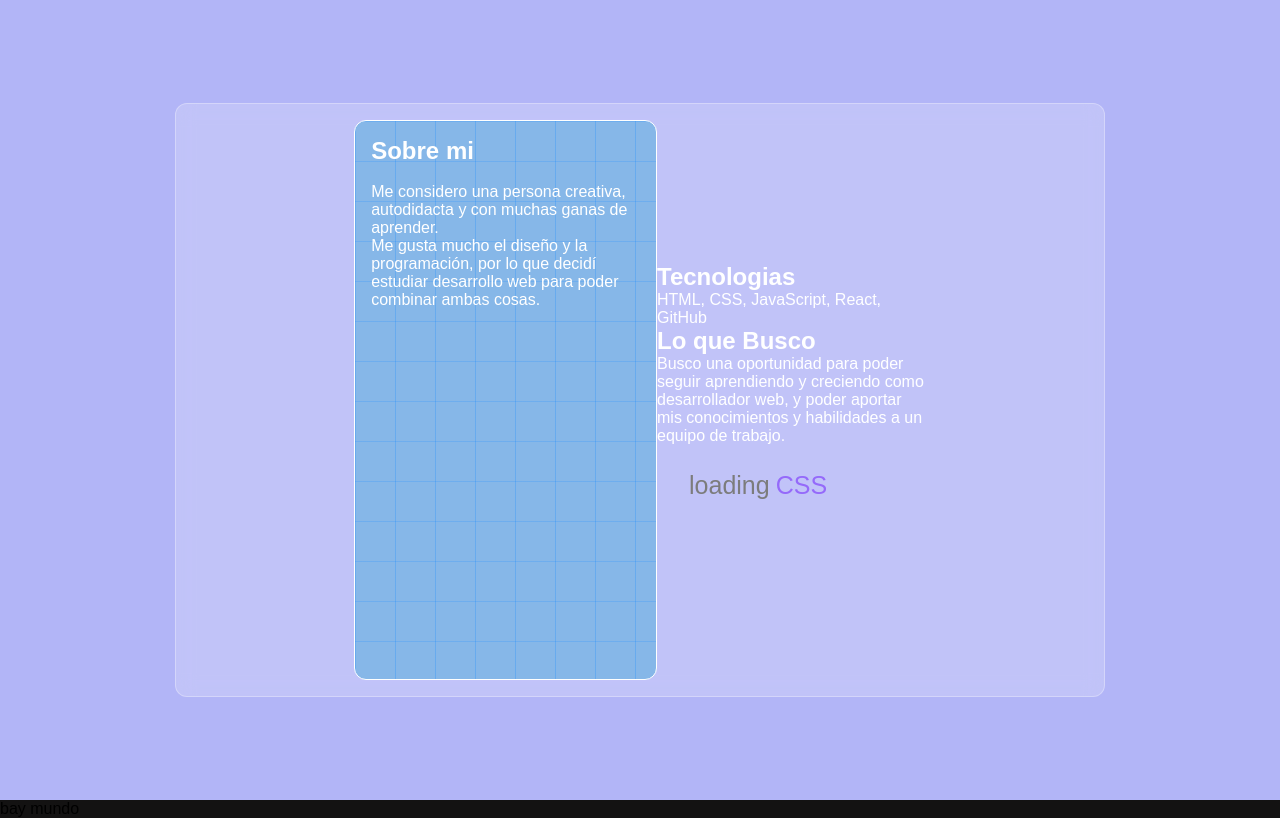
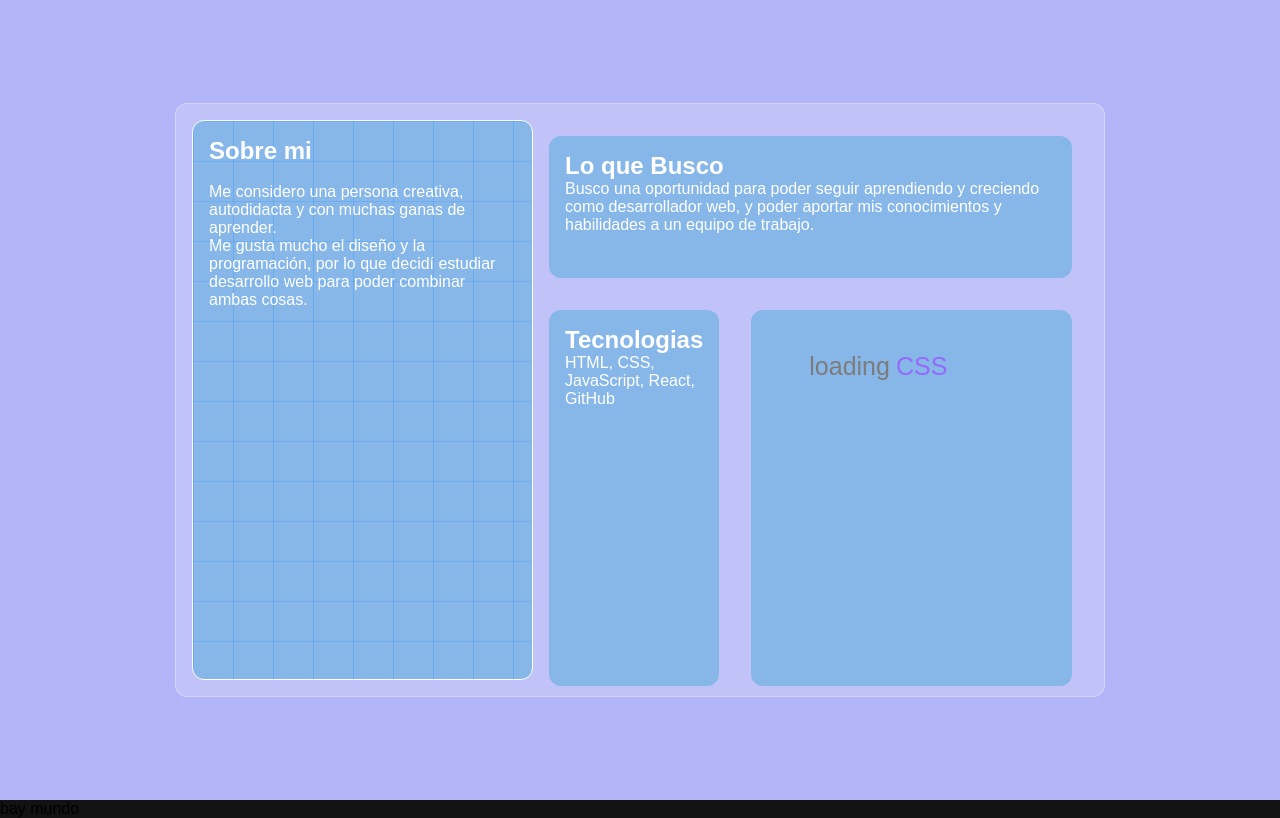
Before and after one commit to Fool-Nl/proyecto-graficacion, a plain HTML site: page views/index.html in a window 1280 px wide. Shown: the part 800-1618 px from the top of the page. Drawn offline with Linux system fonts and the light colour scheme; a web font is replaced by a local one.

Commit message:
finished grid

```diff
--- a/styles/styleHabilidades.css
+++ b/styles/styleHabilidades.css
@@ -39,7 +39,6 @@
 
 .habilidades-card-sobre-mi{
     display:flex-block;
-    width: 30%;
     padding: 1rem;
     background-color:#86b7e8fd;
     border-radius: 12px;
@@ -60,9 +59,35 @@
     flex-direction: column;
     justify-content: center;
     align-items: center;
-    width: 30%;
+    width: auto;
 
 }
+
+.lo-que-busco{
+    height: 20%;
+    padding: 1rem;
+    background-color:#86b7e8fd;
+    border-radius: 12px;
+    margin:1rem;
+}
+
+.tecnologias{
+    height: 89%;
+    padding: 1rem;
+    background-color:#86b7e8fd;
+    border-radius: 12px;
+    margin:1rem;
+}
+
+.habilidades-card-container{
+    display: flex;
+    height: 70%;
+}
+
+.habilidades-card-animation{
+
+}
+
 
 /* From Uiverse.io by kennyotsu */
 .card {
--- a/views/index.html
+++ b/views/index.html
@@ -57,17 +57,16 @@
         </div>
 
         <div class="habilidades-card-tecnologias">
-            <div>
+            <div class="lo-que-busco">
+                <h2 id="Busco">Lo que Busco</h2>
+                <p>Busco una oportunidad para poder seguir aprendiendo y creciendo como desarrollador web, y poder aportar mis conocimientos y habilidades a un equipo de trabajo.</p>
+            </div>
+            <div class="habilidades-card-container">
+            <div class="tecnologias">
              <h2 id="Tecnologias">Tecnologias</h2>
              <p>HTML, CSS, JavaScript, React, GitHub</p>
             </div>
-
-            <div>
-                <h2 id="Busco">Lo que Busco</h2>
-                <p>Busco una oportunidad para poder seguir aprendiendo y creciendo como desarrollador web, y poder aportar mis conocimientos y habilidades a un equipo de trabajo.</p>
-            </div>
-
-            <div class="habilidades-card-animation">
+            <div class="habilidades-card-animation tecnologias">
             <!-- From Uiverse.io by kennyotsu -->
             <div class="card">
             <div class="loader">
@@ -82,11 +81,16 @@
             </div>
             </div>
             </div>
+            </div>
+
 
         </div>
 
+    </div>
 
-    </div>
+    </section>
+
+    <section class="render">
 
     </section>
 </body>
```
